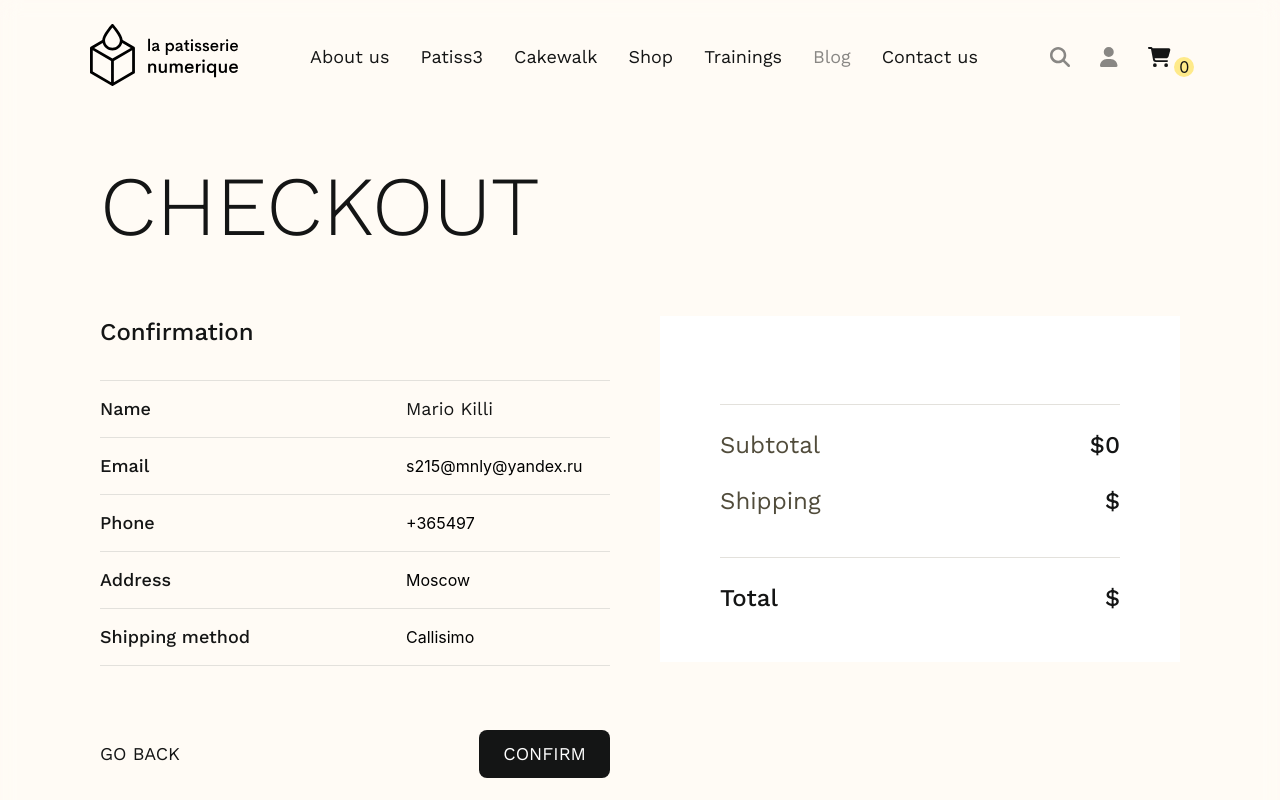
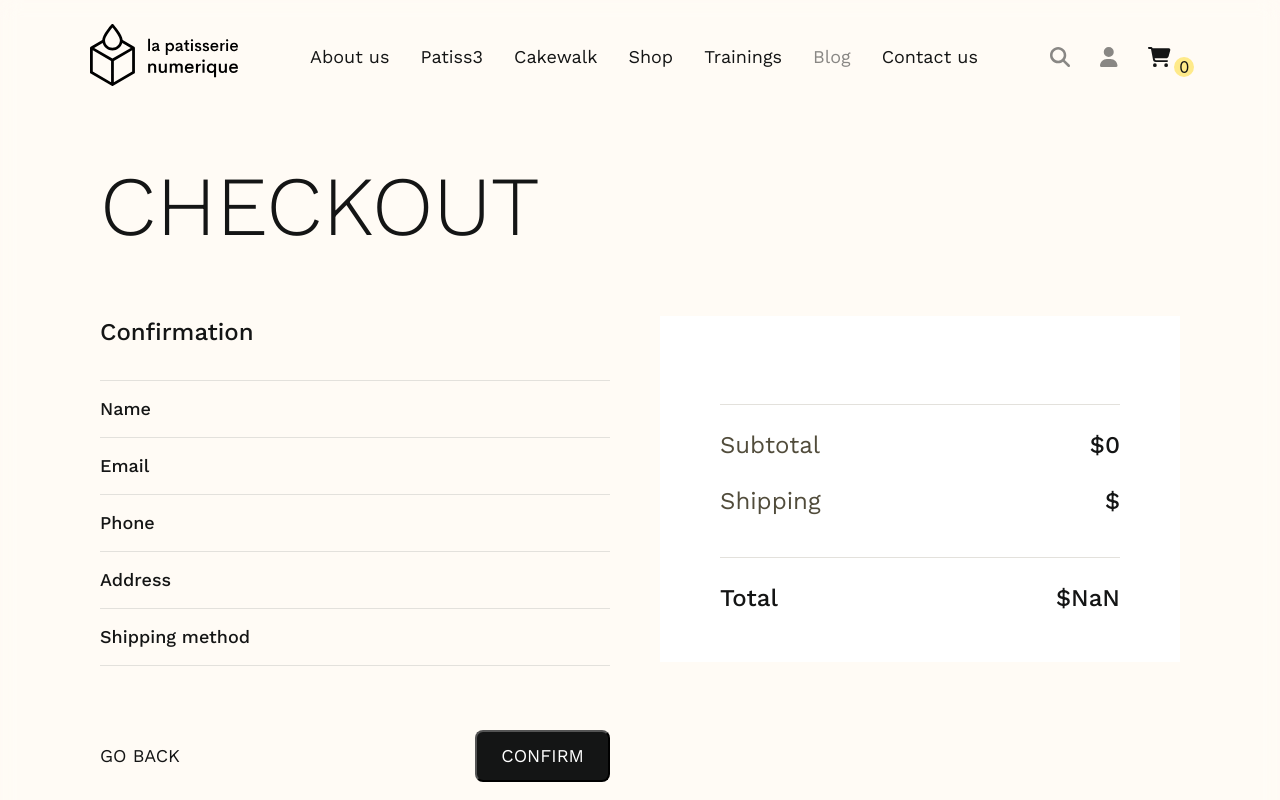
Before and after one commit to Loveriik/cake-shop, a React (Create React App) app: page /checkout/confirmation in a window 1280 px wide. Shown: the top 800 px of the page. Built offline with nearby package versions, Linux system fonts and the light colour scheme.

Commit message:
update 05/06/23

```diff
--- a/src/App.js
+++ b/src/App.js
@@ -7,12 +7,14 @@ import HomePage from "./pages/HomePage/HomePage";
 import AboutUs from './pages/AboutUs/AboutUs'
 import ContactUs from "./pages/ContactUs/ContactUs";
 import Trainings, { loader as trainingsLoader } from "./pages/Trainings/Trainings";
-import Checkout, { action as infoAction } from "./pages/Checkout/Checkout";
+import Checkout from "./pages/Checkout/Checkout";
 import Confirmation from "./pages/Checkout/Confirmation";
 
 import cakePic from './images/cakePrinter.png'
 import cakePic2 from './images/cakePrinter2.png'
 import CartProvider from "./data/CartProvider";
+
+import CheckoutProvider from "./data/CheckoutProvider";
 
 function App() {
 
@@ -47,8 +49,7 @@ function App() {
         },
         {
           path:'checkout',
-          element:<Checkout />,
-          action:infoAction
+          element:<Checkout />
         },
         {
           path:'/checkout/confirmation',
@@ -60,10 +61,11 @@ function App() {
   ])
 
   return (
-    <CartProvider>
-      <RouterProvider router={router} />
-    </CartProvider>
-
+    <CheckoutProvider>
+      <CartProvider>
+        <RouterProvider router={router} />
+      </CartProvider>
+    </CheckoutProvider>
   );
 }
 
--- /dev/null
+++ b/src/data/CheckoutProvider.js
@@ -0,0 +1,16 @@
+import CheckoutContext from "./checkout-context"
+
+const CheckoutProvider = (props) => {
+
+    const checkoutContext = {
+        client: {}
+    }
+
+    return (
+        <CheckoutContext.Provider value={checkoutContext}>
+            {props.children}
+        </CheckoutContext.Provider>
+    )
+}
+
+export default CheckoutProvider
--- /dev/null
+++ b/src/data/checkout-context.js
@@ -0,0 +1,7 @@
+import React from "react";
+
+const CheckoutContext = React.createContext({
+    client: {}
+})
+
+export default CheckoutContext
--- a/src/pages/Checkout/Checkout.js
+++ b/src/pages/Checkout/Checkout.js
@@ -1,8 +1,9 @@
 import classes from './Checkout.module.css'
 
 import { Fragment, useContext, useState, useReducer, useEffect } from 'react'
-import { Form, Link } from 'react-router-dom'
+import { Form, Link, useNavigate } from 'react-router-dom'
 import CartContext from '../../data/cart-context'
+import CheckoutContext from '../../data/checkout-context'
 import { textInitial, textReducer, initial, reducer } from './Reducers'
 
 import CheckoutCart from './CheckoutCart'
@@ -12,9 +13,11 @@ const Checkout = () => {
     const [ textValidation, dispatchTextVal ] = useReducer(textReducer, textInitial)
     const [ digitValidation, dispatchDigitVal ] = useReducer(reducer, initial)
 
+    const navigate = useNavigate()
+
     const cartCtx = useContext(CartContext)
+    const checkoutCtx = useContext(CheckoutContext)
 
-    const [ deliveryPrice, setDelivery ] = useState(0)
     const [ formIsValid, setFormIsValid ] = useState(false)
 
     const { isNameValid: nameValid } = textValidation
@@ -68,11 +71,15 @@ const Checkout = () => {
         })
     }
 
-    const deliveryHandler = (e) => {
-        setDelivery(e.target.value)
+    const deliveryHandler = (name, e) => {
+        dispatchTextVal({
+            type:'DELIVERY',
+            name:name,
+            value:e.target.value
+        })
     }
 
-    const finalPrice = +deliveryPrice + cartCtx.totalAmount
+    const finalPrice = +textValidation.deliveryValue + cartCtx.totalAmount
 
     const submitHandler = (e) => {
         e.preventDefault()
@@ -82,7 +89,18 @@ const Checkout = () => {
         }
 
         if (formIsValid) {
-            console.log('success')
+            const clientData = {
+                name: textValidation.nameValue,
+                email: digitValidation.emailValue,
+                phone: digitValidation.phoneValue,
+                address: textValidation.addressValue + ', ' + textValidation.cityValue + ', ' + digitValidation.postalValue + ', ' + textValidation.countryValue,
+                deliveryType:textValidation.deliveryName,
+                deliveryValue:textValidation.deliveryValue
+            }
+
+            checkoutCtx.client = clientData
+
+            navigate('/checkout/confirmation')
         }
     }
 
@@ -186,7 +204,7 @@ const Checkout = () => {
                                                 value='0'
                                                 id='freeDelivery'
                                                 className={classes.radio}
-                                                onChange={deliveryHandler}
+                                                onChange={deliveryHandler.bind(null, 'Colissimo')}
                                                 checked='checked'
                                             />
                                             <label className={classes.price} htmlFor='freeDelivery'>Free</label>
@@ -205,7 +223,7 @@ const Checkout = () => {
                                                 value='8'
                                                 id='costDelivery'
                                                 className={classes.radio}
-                                                onChange={deliveryHandler}
+                                                onChange={deliveryHandler.bind(null, 'Mondial Relay')}
                                             />
                                             <label className={classes.price} htmlFor='costDelivery'>$8.00</label>
                                         </div>
@@ -272,7 +290,7 @@ const Checkout = () => {
                         </Form>
                     </div>
 
-                    <CheckoutCart finalPrice={finalPrice} deliveryPrice={deliveryPrice}/>
+                    <CheckoutCart finalPrice={finalPrice} deliveryPrice={textValidation.deliveryValue}/>
                 </div>
             </section>
         </Fragment>
@@ -280,19 +298,3 @@ const Checkout = () => {
 }
 
 export default Checkout
-
-export const action = async ({request}) => {
-    const data = await request.formData()
-
-    const address = data.get('Address') + ', ' + data.get('City') + ', ' + data.get('Postal code')+ ', ' + data.get('Country')
-
-    const paymentData = {
-        name:data.get('Name'),
-        email:data.get('Email'),
-        phone:data.get('Phone'),
-        address:address,
-        shipping: data.get('Delivery')
-    }
-
-    return paymentData
-}
--- a/src/pages/Checkout/Checkout.module.css
+++ b/src/pages/Checkout/Checkout.module.css
@@ -211,6 +211,15 @@
     cursor:pointer;
 }
 
+.rightBtn:hover {
+    transition: transform 200ms ease-in-out;
+    transform: scale(1.05);
+}
+
+.rightBtn:active {
+    transform: scale(0.9);
+}
+
 
 @media screen and (max-width:420px) {
     .title2 {
--- a/src/pages/Checkout/Confirmation.js
+++ b/src/pages/Checkout/Confirmation.js
@@ -1,10 +1,29 @@
 import classes from './Confirmation.module.css'
 
-import { Link } from 'react-router-dom'
+import { Link, useNavigate } from 'react-router-dom'
+import { useContext } from 'react'
 
 import CheckoutCart from './CheckoutCart'
 
+import CartContext from '../../data/cart-context'
+import CheckoutContext from '../../data/checkout-context'
+
 const Confirmation = () => {
+
+    const cartCtx = useContext(CartContext)
+    const clientCtx = useContext(CheckoutContext)
+    const navigate = useNavigate()
+
+    const finalPrice = +clientCtx.client.deliveryValue + cartCtx.totalAmount
+
+    const confirmHandler = () => {
+        clientCtx.client = {}
+        cartCtx.items = []
+        cartCtx.totalAmount = 0
+
+        navigate('/')
+    }
+
     return (
         <section className={classes.section}>
             <h2 className={classes.title2}>Checkout</h2>
@@ -15,33 +34,33 @@ const Confirmation = () => {
                         <tbody>
                             <tr className={classes.tr}>
                                 <th className={classes.th}>Name</th>
-                                <td className={classes.td}>Mario Killi</td>
+                                <td className={classes.td}>{clientCtx.client.name}</td>
                             </tr>
                             <tr className={classes.tr}>
                                 <th className={classes.th}>Email</th>
-                                <td>s215@mnly@yandex.ru</td>
+                                <td>{clientCtx.client.email}</td>
                             </tr>
                             <tr className={classes.tr}>
                                 <th className={classes.th}>Phone</th>
-                                <td>+365497</td>
+                                <td>{clientCtx.client.phone}</td>
                             </tr>
                             <tr className={classes.tr}>
                                 <th className={classes.th}>Address</th>
-                                <td>Moscow</td>
+                                <td>{clientCtx.client.address}</td>
                             </tr>
                             <tr className={classes.tr}>
                                 <th className={classes.th}>Shipping method</th>
-                                <td>Callisimo</td>
+                                <td>{clientCtx.client.deliveryType}</td>
                             </tr>
                         </tbody>
                     </table>
                     <div className={classes.buttons}>
                         <Link to='..' relative='path' className={classes.leftbtn}>Go back</Link>
-                        <Link className={classes.rightBtn}>Confirm</Link>
+                        <button onClick={confirmHandler} className={classes.rightBtn}>Confirm</button>
                     </div>
                 </div>
 
-                <CheckoutCart />
+                <CheckoutCart finalPrice={finalPrice} deliveryPrice={clientCtx.client.deliveryValue}/>
             </div>
         </section>
     )
--- a/src/pages/Checkout/Confirmation.module.css
+++ b/src/pages/Checkout/Confirmation.module.css
@@ -85,6 +85,7 @@
 }
 
 .rightBtn {
+    cursor: pointer;
     text-decoration: none;
     text-transform: uppercase;
     font-size:18px;
@@ -95,6 +96,15 @@
     font-family: 'Work Sans', sans-serif;
     font-weight: 400;
     border-radius: 8px;
+}
+
+.rightBtn:hover {
+    transition: transform 200ms ease-in-out;
+    transform: scale(1.05);
+}
+
+.rightBtn:active {
+    transform: scale(0.9);
 }
 
 @media screen and (max-width:420px) {
--- a/src/pages/Checkout/Reducers.js
+++ b/src/pages/Checkout/Reducers.js
@@ -14,6 +14,8 @@ export const textInitial = {
     countryValue: '',
     isCountryValid: undefined,
     isCountryTouched: false,
+    deliveryName: 'Free',
+    deliveryValue: 0,
     cardNameValue: '',
     isCardNameValid: undefined,
     isCardNameTouched: false,
@@ -94,6 +96,14 @@ export const textReducer = (state, action) => {
             countryValue:state.countryValue,
             isCountryValid:inputTextValidation(state.countryValue),
             isCountryTouched:true
+        }
+    }
+
+    if (action.type === 'DELIVERY') {
+        return {
+            ...state,
+            deliveryName: action.name,
+            deliveryValue: action.value,
         }
     }
 
--- a/src/pages/Shop/Shop.js
+++ b/src/pages/Shop/Shop.js
@@ -46,7 +46,7 @@ export default Shop
 
 
 export const loader = async () => {
-    const response = await fetch('https://cake-shop-39b0c-default-rtdb.firebaseio.com/shop.json')
+    const response = await fetch('https://cake-shop2-default-rtdb.firebaseio.com/shop.json')
     const data = await response.json()
 
     return data.items
```
